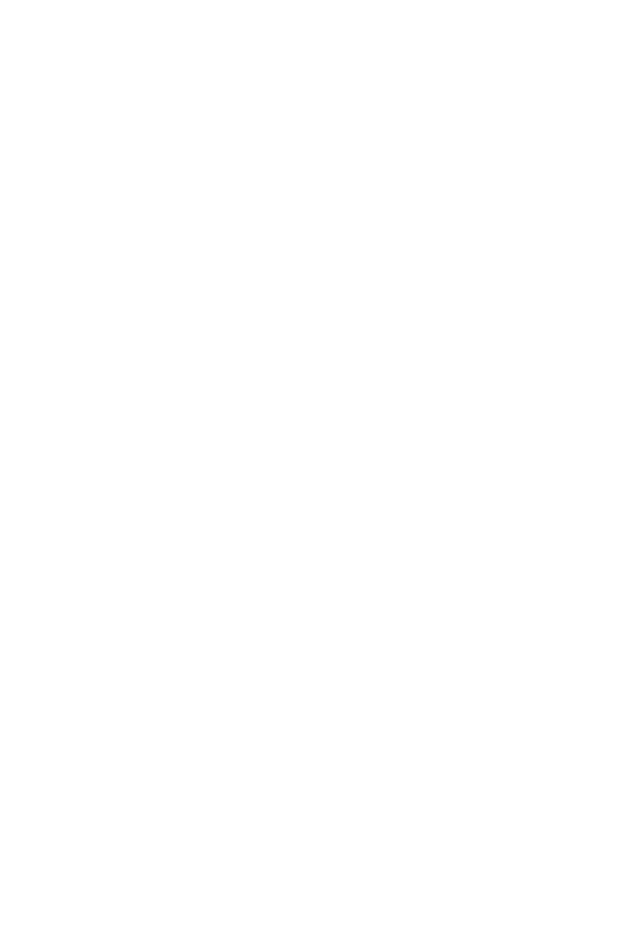
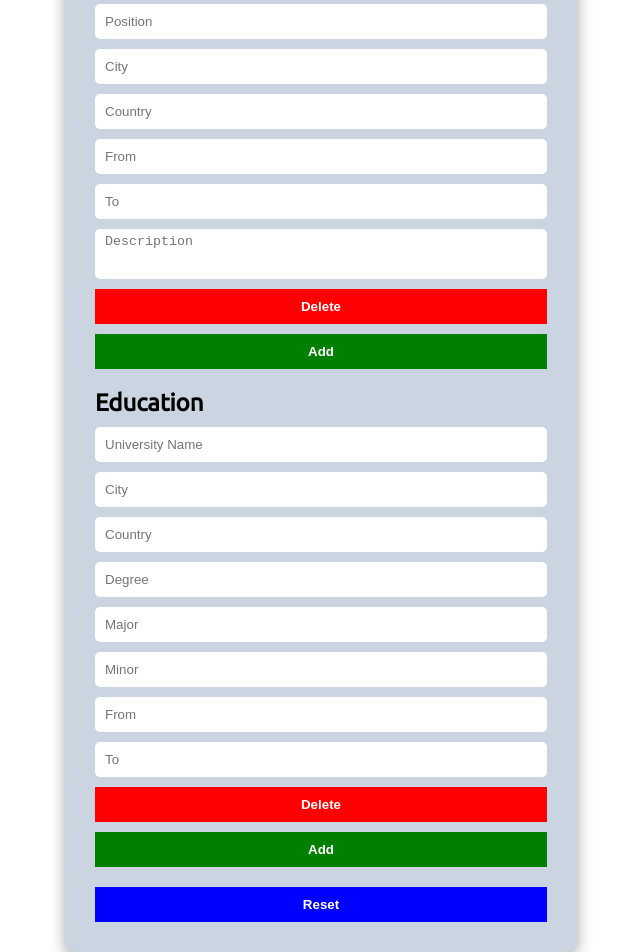
Before and after one commit to pl3lee/cv-project, a React (Create React App) app: page / in a window 1280 px wide. Shown: the part 719-1671 px from the top of the page, without its empty margins (324-964 px from the left). Before the commit the page ends 800 px from the top, so only its background shows below. Built offline with nearby package versions, Linux system fonts and the light colour scheme.

Commit message:
added sections

```diff
--- a/src/components/InputForm.js
+++ b/src/components/InputForm.js
@@ -12,8 +12,11 @@
           section={'personalInfo'}
           onChange={this.props.onChange.personalInfo}
         />
-        <InputFormSection section={'experience'} />
+        {this.props.experiences.map((exp) => {
+          return <InputFormSection section={'experience'} experience={exp} />;
+        })}
         <InputFormSection section={'education'} />
+        <button>Reset</button>
       </div>
     );
   }
--- a/src/components/InputFormSection.js
+++ b/src/components/InputFormSection.js
@@ -4,39 +4,44 @@
 class InputFormSection extends React.Component {
   constructor(props) {
     super(props);
-    this.handleFirstNameChange = this.handleFirstNameChange.bind(this);
-    this.handleLastNameChange = this.handleLastNameChange.bind(this);
-    this.handleTitleChange = this.handleTitleChange.bind(this);
-    this.handlePhotoChange = this.handlePhotoChange.bind(this);
-    this.handleAddressChange = this.handleAddressChange.bind(this);
-    this.handlePhoneNumberChange = this.handlePhoneNumberChange.bind(this);
-    this.handleEmailChange = this.handleEmailChange.bind(this);
-    this.handleDescriptionChange = this.handleDescriptionChange.bind(this);
   }
-  handleFirstNameChange(e) {
+  handlePersonalInfoChange = (e) => {
+    if (e.target.placeholder === 'First name') {
       this.props.onChange.handleFirstNameChange(e.target.value);
-  }
-  handleLastNameChange(e) {
+    } else if (e.target.placeholder === 'Last name') {
       this.props.onChange.handleLastNameChange(e.target.value);
-  }
-  handleTitleChange(e) {
+    } else if (e.target.placeholder === 'Title') {
       this.props.onChange.handleTitleChange(e.target.value);
-  }
-  handlePhotoChange(e) {
+    } else if (e.target.placeholder === 'Address') {
+      this.props.onChange.handleAddressChange(e.target.value);
+    } else if (e.target.placeholder === 'Phone number') {
+      this.props.onChange.handlePhoneNumberChange(e.target.value);
+    } else if (e.target.placeholder === 'Email') {
+      this.props.onChange.handleEmailChange(e.target.value);
+    } else if (e.target.placeholder === 'Description') {
+      this.props.onChange.handleDescriptionChange(e.target.value);
+    } else {
       this.props.onChange.handlePhotoChange(e.target.value);
     }
-  handleAddressChange(e) {
+  };
+
+  handleExperienceChange = (e) => {
+    if (e.target.placeholder === 'Company Name') {
+      this.props.onChange.handleFirstNameChange(e.target.value);
+    } else if (e.target.placeholder === 'Position') {
+      this.props.onChange.handleLastNameChange(e.target.value);
+    } else if (e.target.placeholder === 'City') {
+      this.props.onChange.handleTitleChange(e.target.value);
+    } else if (e.target.placeholder === 'Country') {
       this.props.onChange.handleAddressChange(e.target.value);
-  }
-  handlePhoneNumberChange(e) {
+    } else if (e.target.placeholder === 'From') {
       this.props.onChange.handlePhoneNumberChange(e.target.value);
-  }
-  handleEmailChange(e) {
+    } else if (e.target.placeholder === 'To') {
       this.props.onChange.handleEmailChange(e.target.value);
-  }
-  handleDescriptionChange(e) {
+    } else if (e.target.placeholder === 'Description') {
       this.props.onChange.handleDescriptionChange(e.target.value);
     }
+  };
   render() {
     if (this.props.section === 'personalInfo') {
       return (
@@ -45,38 +50,96 @@
           <input
             placeholder="First name"
             type="text"
-            onChange={this.handleFirstNameChange}
+            onChange={this.handlePersonalInfoChange}
           ></input>
           <input
             placeholder="Last name"
             type="text"
-            onChange={this.handleLastNameChange}
+            onChange={this.handlePersonalInfoChange}
           ></input>
           <input
             placeholder="Title"
             type="text"
-            onChange={this.handleTitleChange}
+            onChange={this.handlePersonalInfoChange}
           ></input>
-          <input type="file" onChange={this.handlePhotoChange}></input>
+          <input type="file" onChange={this.handlePersonalInfoChange}></input>
           <input
             placeholder="Address"
             type="text"
-            onChange={this.handleAddressChange}
+            onChange={this.handlePersonalInfoChange}
           ></input>
           <input
             placeholder="Phone number"
             type="text"
-            onChange={this.handlePhoneNumberChange}
+            onChange={this.handlePersonalInfoChange}
           ></input>
           <input
             placeholder="Email"
             type="text"
-            onChange={this.handleEmailChange}
+            onChange={this.handlePersonalInfoChange}
           ></input>
           <textarea
             placeholder="Description"
-            onChange={this.handleDescriptionChange}
+            onChange={this.handlePersonalInfoChange}
           ></textarea>
+        </div>
+      );
+    } else if (this.props.section === 'experience') {
+      return (
+        <div className="experience input-form-section">
+          Experience
+          <input
+            placeholder="Company Name"
+            type="text"
+            value={this.props.experience.company}
+          ></input>
+          <input
+            placeholder="Position"
+            type="text"
+            value={this.props.experience.position}
+          ></input>
+          <input
+            placeholder="City"
+            type="text"
+            value={this.props.experience.city}
+          ></input>
+          <input
+            placeholder="Country"
+            type="text"
+            value={this.props.experience.country}
+          ></input>
+          <input
+            placeholder="From"
+            type="text"
+            value={this.props.experience.from}
+          ></input>
+          <input
+            placeholder="To"
+            type="text"
+            value={this.props.experience.to}
+          ></input>
+          <textarea
+            placeholder="Description"
+            value={this.props.experience.description}
+          ></textarea>
+          <button className="delete">Delete</button>
+          <button className="add">Add</button>
+        </div>
+      );
+    } else if (this.props.section === 'education') {
+      return (
+        <div className="experience input-form-section">
+          Education
+          <input placeholder="University Name" type="text"></input>
+          <input placeholder="City" type="text"></input>
+          <input placeholder="Country" type="text"></input>
+          <input placeholder="Degree" type="text"></input>
+          <input placeholder="Major" type="text"></input>
+          <input placeholder="Minor" type="text"></input>
+          <input placeholder="From" type="text"></input>
+          <input placeholder="To" type="text"></input>
+          <button className="delete">Delete</button>
+          <button className="add">Add</button>
         </div>
       );
     }
--- a/src/components/Main.js
+++ b/src/components/Main.js
@@ -68,7 +68,7 @@
       handlePhoneNumberChange: (number) => {
         this.setState((prevState) => {
           let personalInfo = Object.assign({}, prevState.personalInfo);
-          personalInfo.PhoneNumber = number;
+          personalInfo.phoneNumber = number;
           return { personalInfo };
         });
         console.log(this.state);
@@ -97,7 +97,10 @@
     return (
       <div className="main">
         <CV />
-        <InputForm onChange={this.handlers} />
+        <InputForm
+          onChange={this.handlers}
+          experiences={this.state.experiences}
+        />
       </div>
     );
   }
--- a/src/components/experience.js
+++ b/src/components/experience.js
@@ -6,6 +6,7 @@
     this.country = '';
     this.from = '';
     this.to = '';
+    this.description = '';
   }
 }
 
--- a/src/styles/InputForm.css
+++ b/src/styles/InputForm.css
@@ -6,4 +6,13 @@
   display: flex;
   flex-direction: column;
   width: 40vw;
+  gap: 20px;
 }
+
+.input-form > button {
+  height: 35px;
+  border: transparent;
+  font-weight: bold;
+  color: white;
+  background-color: blue;
+}
--- a/src/styles/InputFormSection.css
+++ b/src/styles/InputFormSection.css
@@ -23,3 +23,17 @@
   border-radius: 5px;
   border: transparent;
 }
+
+.input-form-section > button {
+  height: 35px;
+  border: transparent;
+  font-weight: bold;
+  color: white;
+}
+
+.input-form-section > button.delete {
+  background-color: red;
+}
+.input-form-section > button.add {
+  background-color: green;
+}
```
Lines whose indentation alone changed are shown as unchanged.
